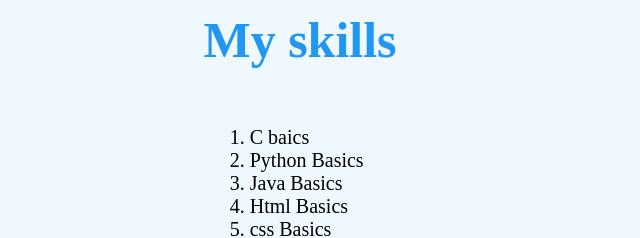
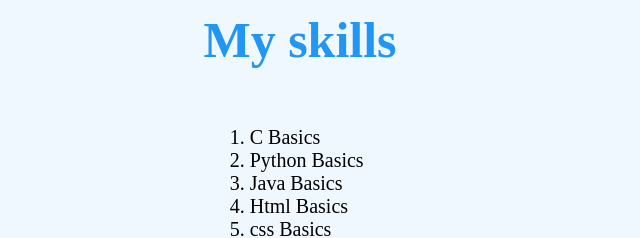
Before and after one commit to LokeshRaivada/MyPortfolio, a plain HTML site: page index.html in a window 1280 px wide. Shown: the part 1940-2178 px from the top of the page, 340-980 px from the left. Drawn offline with Linux system fonts and the light colour scheme.

Commit message:
Update index.html

```diff
--- a/index.html
+++ b/index.html
@@ -49,7 +49,7 @@
         <section id="skills">
             <h1>My skills</h1>
             <ol>
-                <li>C baics</li>
+                <li>C Basics</li>
                 <li>Python Basics</li>
                 <li>Java Basics</li>
                 <li>Html Basics</li>
```
